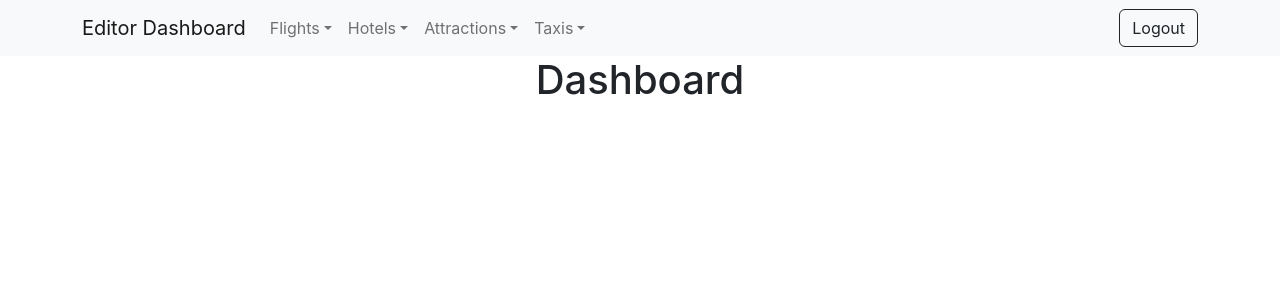
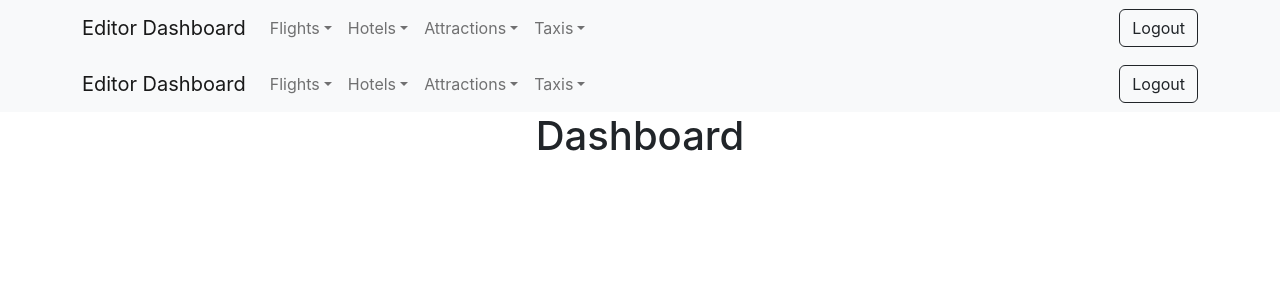
Before and after one commit to sahanperera00/Journeyly, a React (Create React App) app in the folder Project/frontend/: page /editorDash in a window 1280 px wide. Shown: the top 300 px of the page. Built offline with nearby package versions, Linux system fonts and the light colour scheme.

Commit message:
outlet added

```diff
--- a/Project/frontend/src/pages/EditorDashboard.js
+++ b/Project/frontend/src/pages/EditorDashboard.js
@@ -1,9 +1,12 @@
-import React from 'react';
+import { Outlet } from 'react-router-dom';
+import EditorNavbar from '../components/EditorNavbar';
 
 function EditorDashboard() {
   return (
     <div>
+      <EditorNavbar />
       <h1 className='text-center'>Dashboard</h1>
+      <Outlet />
     </div>
   );
 }
```
